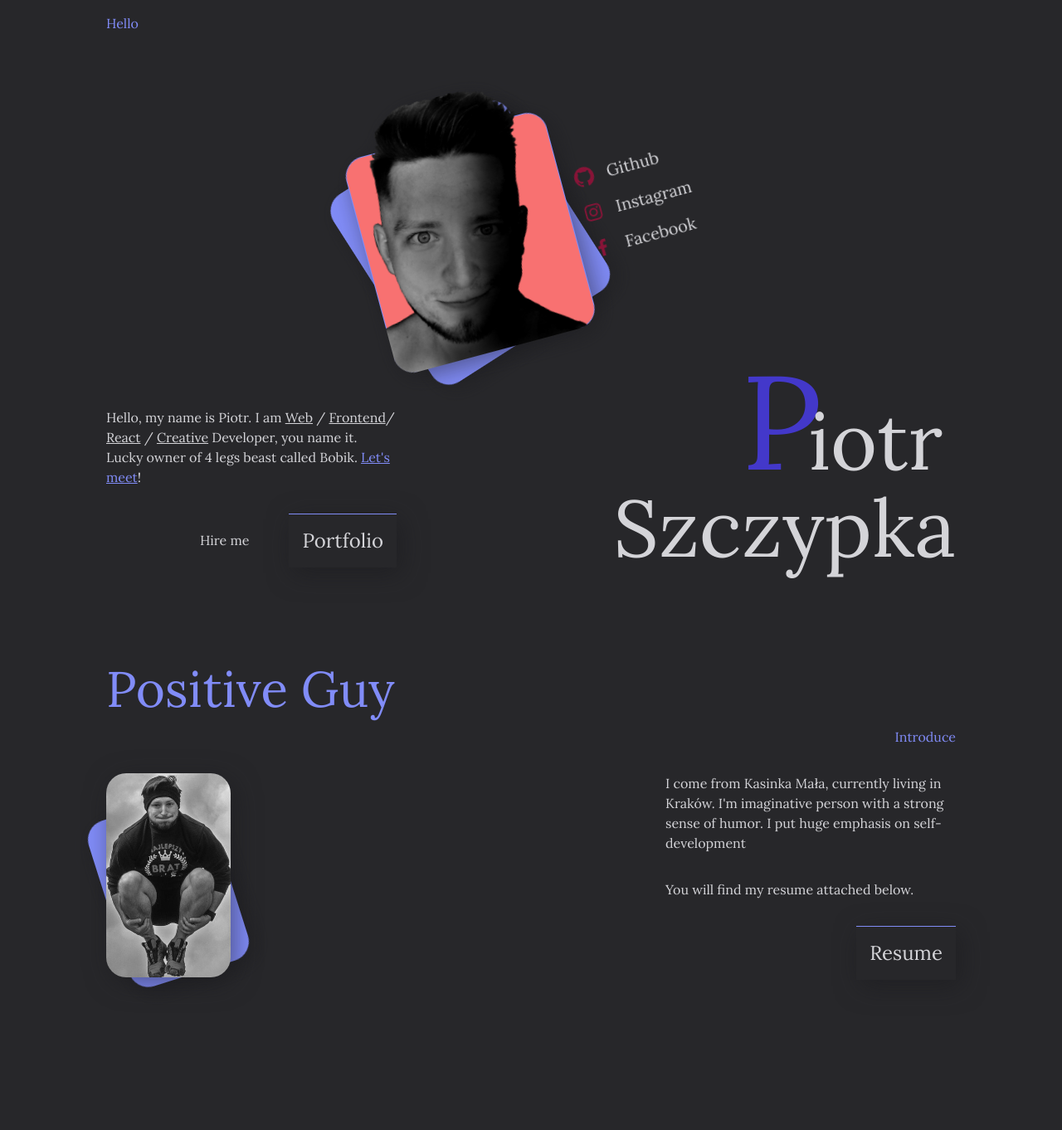
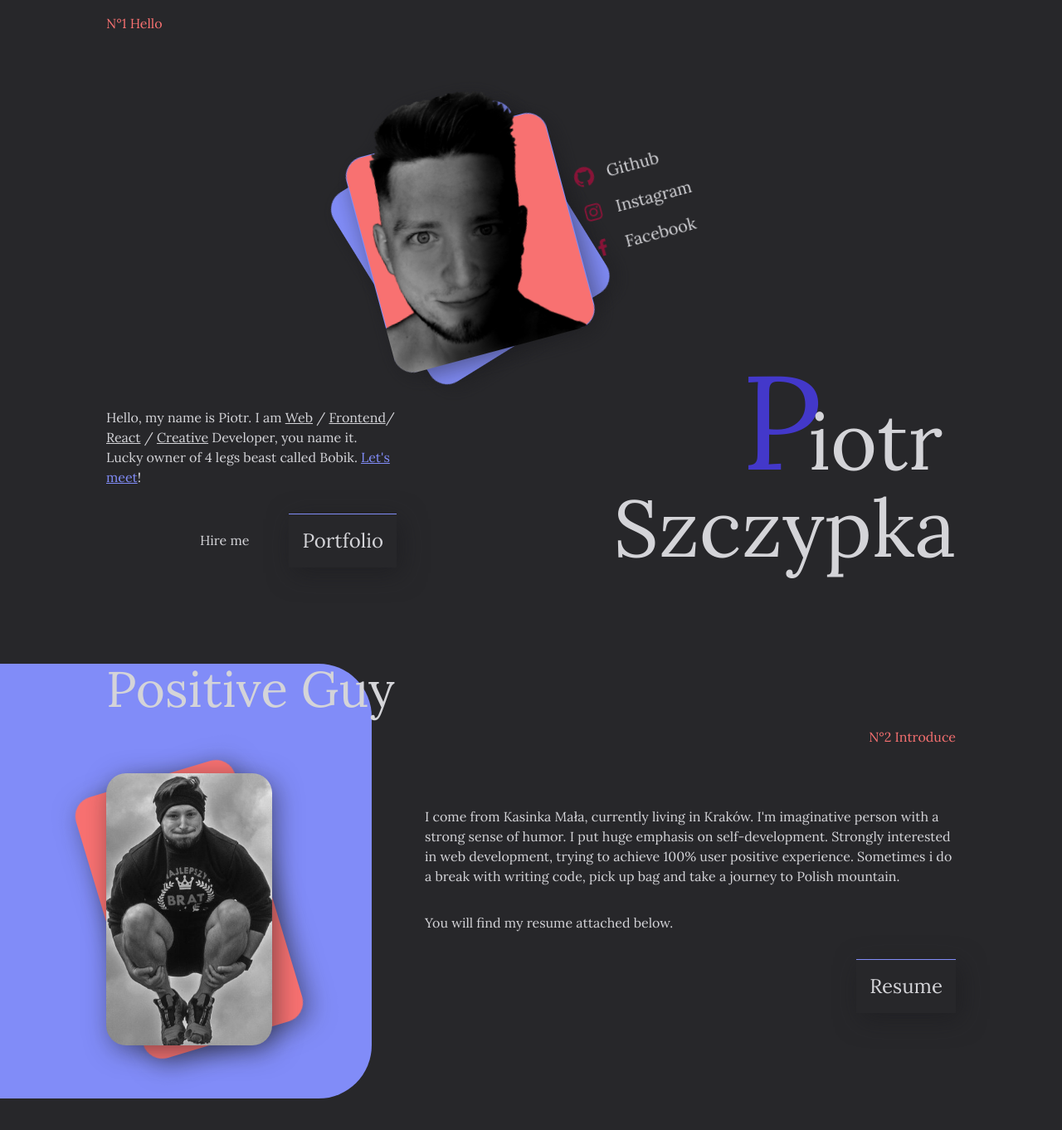
Before and after one commit to xkertoip/szczypka, a Next.js app: page / in a window 1280 px wide. Shown: the top 1362 px of the page at 83% size. After the commit the page ends 1324 px from the top, so only its background shows below. Built offline with nearby package versions, Linux system fonts and the light colour scheme.

Commit message:
add introduce section

```diff
--- a/app/globals.css
+++ b/app/globals.css
@@ -11,7 +11,7 @@
     @apply before:h-px before:absolute before:w-full before:top-0 before:left-0 before:-translate-x-[100%] hover:before:translate-x-0 before:duration-700 before:bg-red-400
   }
   .link-primary {
-    @apply hover:drop-shadow-4xl hover:translate-x-2 duration-700 before:w-full before:-translate-x-[100%] overflow-hidden relative before:absolute before:h-px hover:before:translate-x-0 before:bottom-0 before:left-0 before:bg-red-400 before:duration-700
+    @apply hover:drop-shadow-4xl hover:translate-x-2 duration-700 before:w-full sm:before:-translate-x-[100%] overflow-hidden relative before:absolute before:h-px hover:before:translate-x-0 before:bottom-0 before:left-0 before:bg-red-400 before:duration-700
   }
   .letter-animate__odd {
     @apply hover:text-red-400 duration-700 inline-block hover:animate-letterWiggle
@@ -20,7 +20,7 @@
     @apply hover:text-indigo-400 duration-700 inline-block hover:animate-letterWiggle
   }
   .section--image__card {
-    @apply relative before:absolute before:drop-shadow-3xl before:w-full before:h-[85%] before:bg-indigo-400 before:bottom-0 before:rounded-3xl before:-rotate-[15deg] before:origin-center  before:animate-wiggleBg h-fit  z-[-1]
+    @apply relative before:absolute before:drop-shadow-3xl before:w-full before:h-[100%] before:bg-red-400 before:bottom-0 before:rounded-3xl before:-rotate-[15deg] before:origin-center  before:animate-wiggleBg h-fit  z-[-1]
   }
   .main--image__card {
     @apply relative before:absolute before:drop-shadow-3xl before:w-full before:h-[85%] before:bg-indigo-400 before:bottom-0 before:rounded-3xl before:-rotate-[15deg] before:origin-center  before:animate-wiggleBg h-fit  z-[-1]
@@ -41,7 +41,7 @@
     @apply text-6xl sm:text-7xl md:text-8xl
   }
   .section-title {
-    @apply text-4xl sm:text-6xl text-indigo-400
+    @apply text-4xl sm:text-6xl
   }
   /*    .interactive-title {
           @apply
@@ -53,7 +53,7 @@
     @apply px-4 md:px-[10%]
   }
   .section-indicator {
-    @apply text-indigo-400
+    @apply text-red-400
   }
   .section {
     @apply pb-16
@@ -64,4 +64,5 @@
   *, :before, :after {
     @apply text-zinc-300
   }
+
 }
--- a/app/page.tsx
+++ b/app/page.tsx
@@ -4,10 +4,14 @@ import Introduce from '../components/Introduce';
 export default function Home() {
   return (
     <main>
-      <section>
+      <section
+        className={
+          'section-container relative min-h-screen grid overflow-hidden '
+        }
+      >
         <Hero />
       </section>
-      <section>
+      <section className={'section-container relative overflow-hidden pb-16'}>
         <Introduce />
       </section>
     </main>
--- a/components/Hero/Hero.tsx
+++ b/components/Hero/Hero.tsx
@@ -6,12 +6,7 @@ import Description from './Description';
 export default function Hero() {
   return (
     <>
-      <div
-        className={
-          'section-container relative min-h-screen grid overflow-hidden '
-        }
-      >
-        <h3 className={'section-indicator pt-4'}>Hello</h3>
+      <h3 className={'section-indicator pt-4'}>N&#176;1&nbsp;Hello</h3>
       <div className={'flex rotate-[-15deg] gap-4 justify-center'}>
         <AnimatedImage />
         <SocialMedia />
@@ -38,7 +33,6 @@ export default function Hero() {
           </div>
         </div>
       </div>
-      </div>
     </>
   );
 }
--- /dev/null
+++ b/components/Introduce/AnimatedImage.tsx
@@ -0,0 +1,17 @@
+import introduce from '/public/images/rsz_introduce.jpg';
+import Image from 'next/image';
+
+export default function AnimatedImage() {
+  return (
+    <div className={'max-w-[100px] sm:max-w-[200px] section--image__card'}>
+      <div className={' m-auto section--image__background  '}>
+        <Image
+          src={introduce}
+          alt={'Piotr Szczypka'}
+          sizes="(max-width: 768px) 100px,
+                          200px"
+        />
+      </div>
+    </div>
+  );
+}
--- /dev/null
+++ b/components/Introduce/Description.tsx
@@ -0,0 +1,17 @@
+export default function Description() {
+  return (
+    <>
+      <p>
+        I come from Kasinka Mała, currently living in Kraków. I&apos;m
+        imaginative person with a strong sense of humor. I put huge emphasis on
+        self-development. Strongly interested in web development, trying to
+        achieve 100% user positive experience. Sometimes i do a break with
+        writing code, pick up bag and take a journey to Polish mountain.
+      </p>
+      <p>You will find my resume attached below.</p>
+      <button className={'btn-primary btn-primary__before flex ml-auto'}>
+        <a href={'#about'}>Resume</a>
+      </button>
+    </>
+  );
+}
--- a/components/Introduce/Introduce.tsx
+++ b/components/Introduce/Introduce.tsx
@@ -1,40 +1,25 @@
-import introduce from '/public/images/rsz_introduce.jpg';
-import Image from 'next/image';
+import Title from './Title';
+import Description from './Description';
+import AnimatedImage from './AnimatedImage';
 
 export default function Introduce() {
   return (
-    <div className={'section-container relative min-h-screen overflow-hidden'}>
-      <h2 className={'section-title'}>Positive Guy</h2>
-      <h3 className={'section-indicator pt-4 text-right pb-8'}>Introduce</h3>
-      <div className={'flex gap-4 justify-between'}>
-        <div
-          className={
-            'max-w-[100px] min-w-[100px] sm:max-w-[150px] section--image__card'
-          }
-        >
-          <div className={' m-auto section--image__background  '}>
-            <Image
-              src={introduce}
-              alt={'Piotr Szczypka'}
-              sizes="(max-width: 768px) 100px,
-                          150px"
-            />
-          </div>
+    <>
+      <div
+        className={
+          'absolute z-[-1] top-0 left-0 bg-indigo-400 h-full w-[35vw] rounded-r-[4rem]'
+        }
+      />
+      <Title />
+      <div className={'flex flex-row sm:gap-16 gap-4 pt-8'}>
+        <div className={'basis-1/3'}>
+          <AnimatedImage />
         </div>
-        <div className={'max-w-[350px] space-y-8'}>
-          <p>
-            I come from Kasinka Mała, currently living in Kraków. I&apos;m
-            imaginative person with a strong sense of humor. I put huge emphasis
-            on self-development
-          </p>
-          <p>You will find my resume attached below.</p>
-          <button
-            className={'btn-primary btn-primary__before justify-self-end flex'}
-          >
-            <a href={'#about'}>Resume</a>
-          </button>
+
+        <div className={'space-y-8 my-auto basis-2/3'}>
+          <Description />
         </div>
       </div>
-    </div>
+    </>
   );
 }
--- /dev/null
+++ b/components/Introduce/Title.tsx
@@ -0,0 +1,10 @@
+export default function Title() {
+  return (
+    <>
+      <h2 className={'section-title'}>Positive Guy</h2>
+      <h3 className={'section-indicator pt-4 text-right'}>
+        N&#176;2&nbsp;Introduce
+      </h3>
+    </>
+  );
+}
```
Lines whose indentation alone changed are shown as unchanged.
